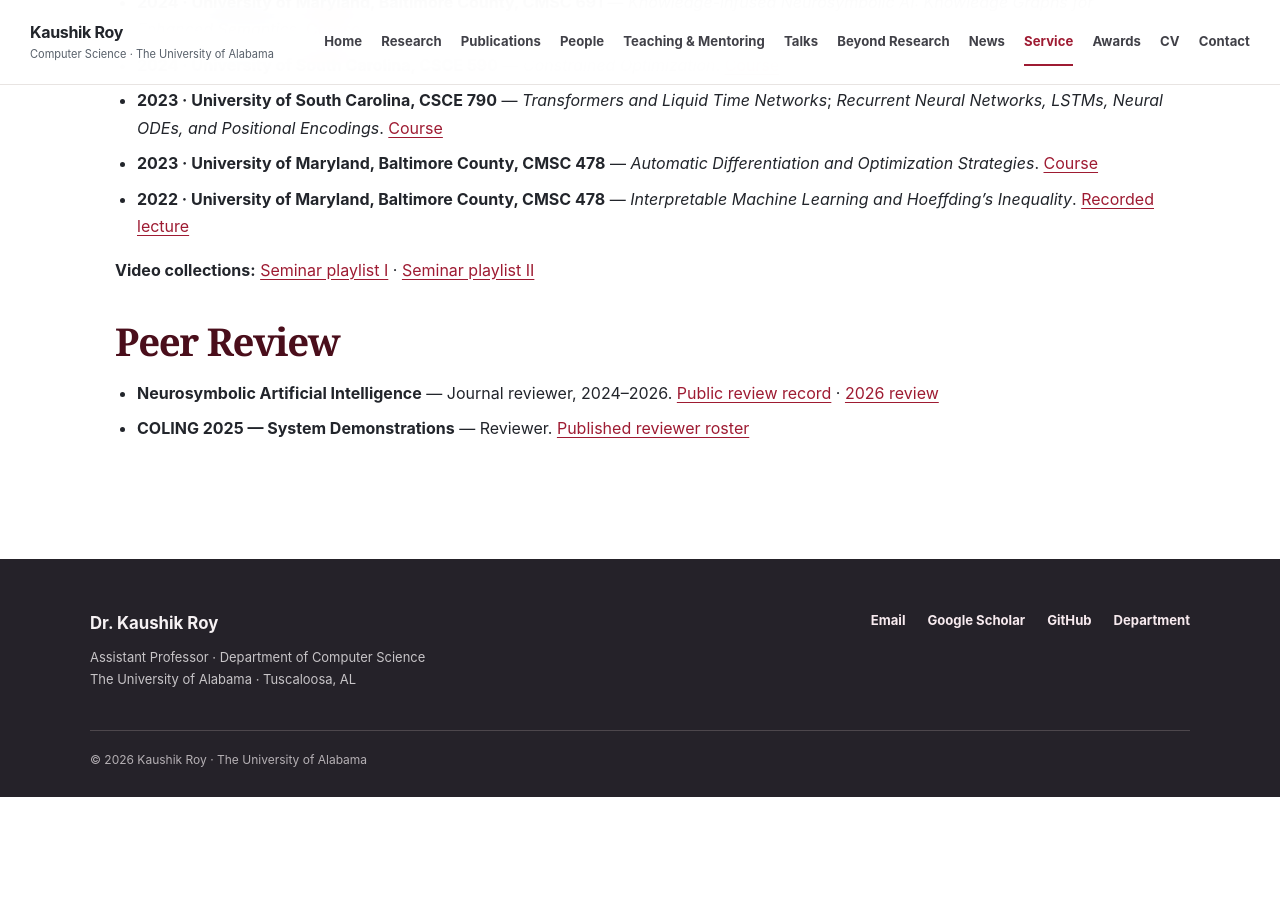
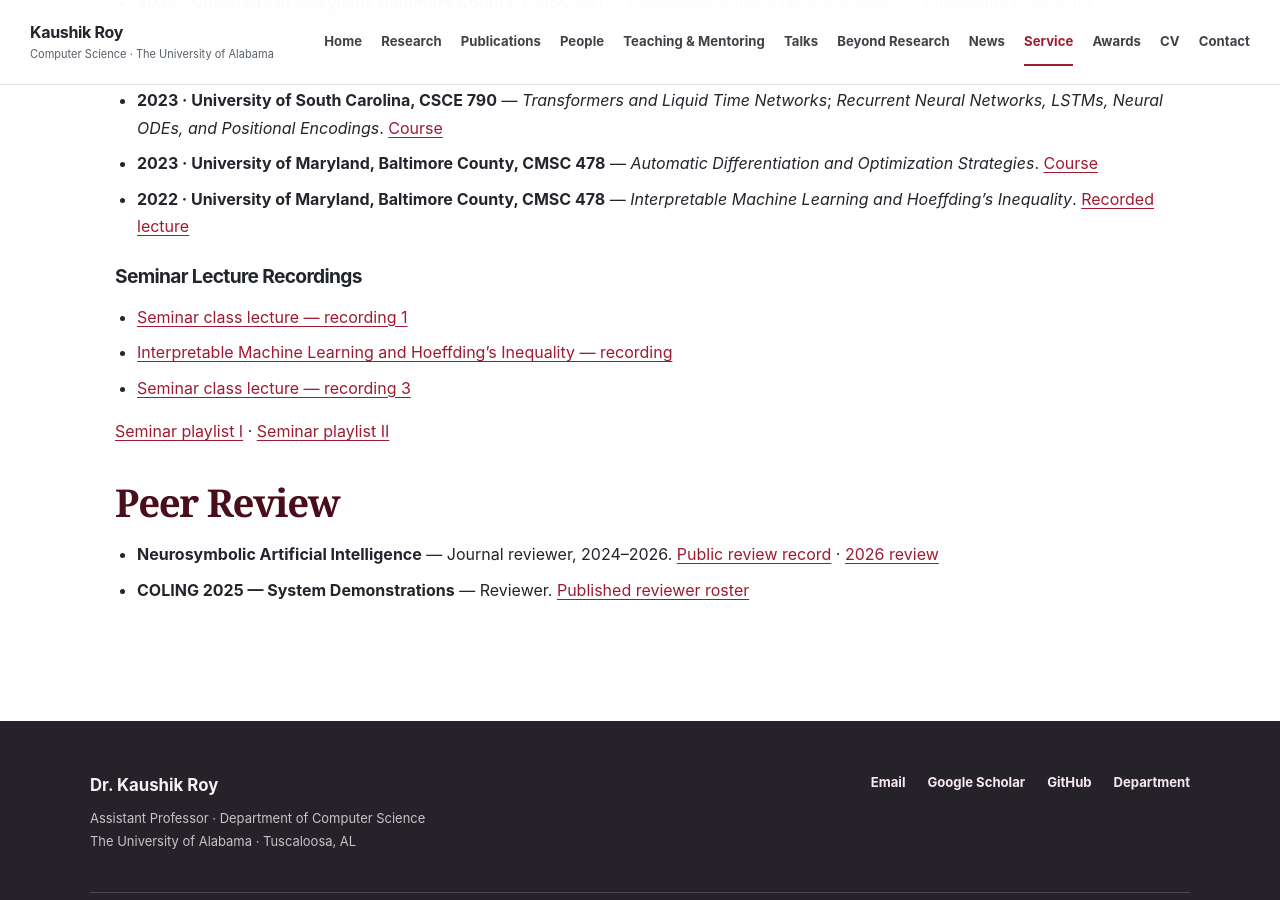
Before and after one commit to kauroy1994/home, a Jekyll site: the page built from _pages/service.md, in a window 1280 px wide and 900 px high, scrolled down 1579 px. Built offline with Jekyll 4.4.1, drawn with Linux system fonts in a browser that asks for light colours; before the commit the page ends 2376 px from its top, so only the background shows below that.

Commit message:
Add three direct seminar lecture recordings to academic service

```diff
--- a/_pages/service.md
+++ b/_pages/service.md
@@ -42,7 +42,13 @@ lede: "Journal editorships, event organization, program committees, peer review,
 - **2023 · University of Maryland, Baltimore County, CMSC 478** — *Automatic Differentiation and Optimization Strategies*. [Course](https://manasgaur.github.io/Courses/)
 - **2022 · University of Maryland, Baltimore County, CMSC 478** — *Interpretable Machine Learning and Hoeffding's Inequality*. [Recorded lecture](https://www.youtube.com/watch?v=0oCELvPrkMk)
 
-**Video collections:** [Seminar playlist I](https://www.youtube.com/playlist?list=PLUkZdoAFrCu-WgzTYpPLBz3cVoTVEUsOc) · [Seminar playlist II](https://www.youtube.com/playlist?list=PLDkTXXf-noPk)
+### Seminar Lecture Recordings
+
+- [Seminar class lecture — recording 1](https://youtu.be/ms373MD1Hps)
+- [Interpretable Machine Learning and Hoeffding's Inequality — recording](https://youtu.be/0oCELvPrkMk)
+- [Seminar class lecture — recording 3](https://youtu.be/MC7jiLmDzu0)
+
+[Seminar playlist I](https://www.youtube.com/playlist?list=PLUkZdoAFrCu-WgzTYpPLBz3cVoTVEUsOc) · [Seminar playlist II](https://www.youtube.com/playlist?list=PLDkTXXf-noPk)
 
 ## Peer Review
 
```
